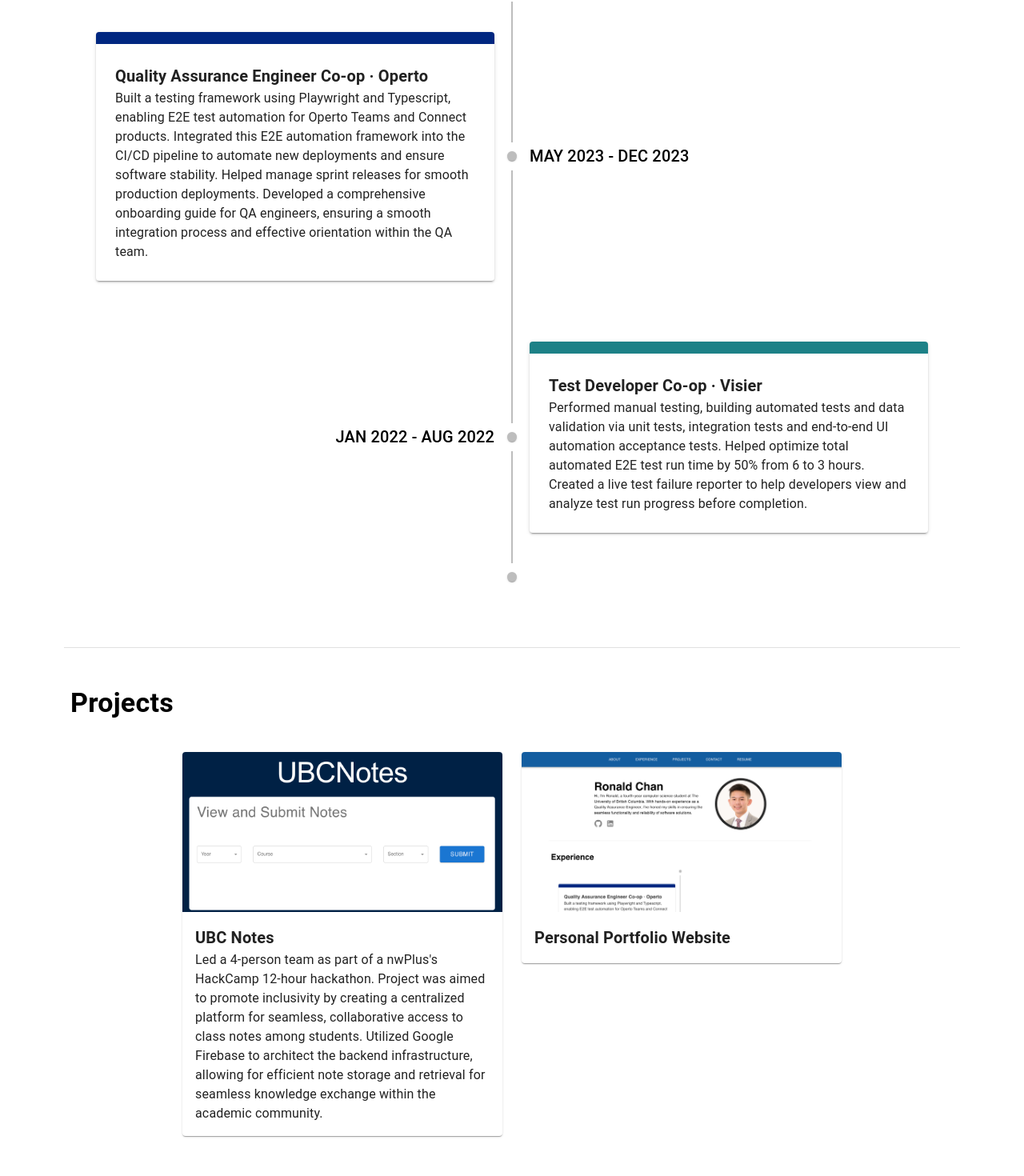
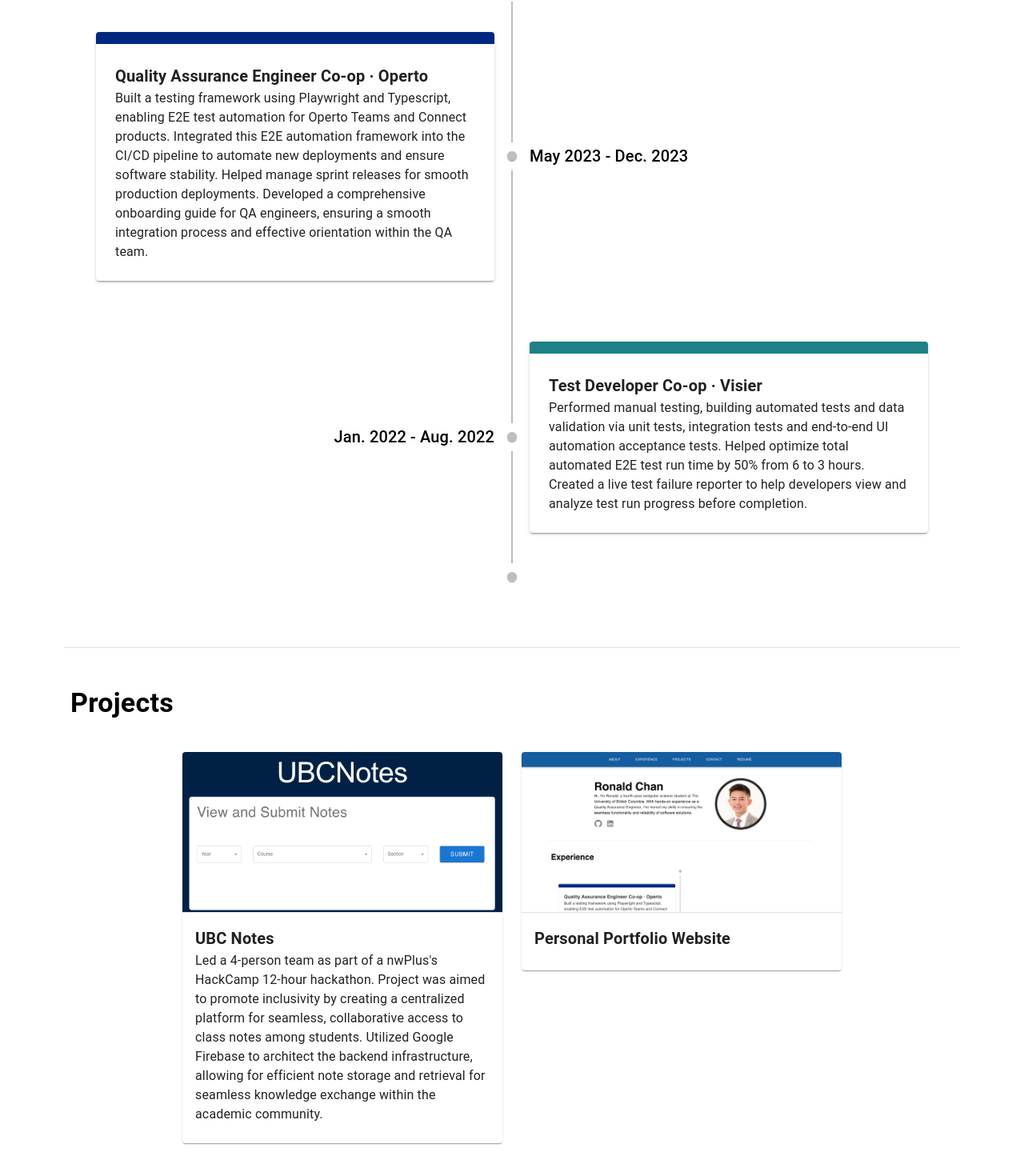
Before and after one commit to ronalldchan/ronalldchan.github.io, a React (Create React App) app: page / in a window 1280 px wide. Shown: the part 526-1996 px from the top of the page at 80% size. Built offline with nearby package versions, Linux system fonts and the light colour scheme.

Commit message:
Format date with . - Removed unused imports / code - Removed card action until useful

```diff
--- a/src/components/Experience.tsx
+++ b/src/components/Experience.tsx
@@ -1,4 +1,4 @@
-import { Box, Container, Typography } from "@mui/material";
+import { Box, Container, List, ListItem, ListItemText, Typography } from "@mui/material";
 import ExperienceForm from "./ExperienceForm";
 import {
   Timeline,
@@ -27,7 +27,7 @@ function Experience() {
               </TimelineSeparator>
               <TimelineContent />
             </TimelineItem>
-            <ExperienceTimelineItem date="MAY 2023 - DEC 2023">
+            <ExperienceTimelineItem date="May 2023 - Dec. 2023">
               <ExperienceForm
                 jobTitle="Quality Assurance Engineer Co&#8209;op"
                 company="Operto"
@@ -37,7 +37,7 @@ function Experience() {
                 color="#002780"
               />
             </ExperienceTimelineItem>
-            <ExperienceTimelineItem date="JAN 2022 - AUG 2022">
+            <ExperienceTimelineItem date="Jan. 2022 - Aug. 2022">
               <ExperienceForm
                 jobTitle="Test Developer Co&#8209;op"
                 company="Visier"
--- a/src/components/ExperienceForm.tsx
+++ b/src/components/ExperienceForm.tsx
@@ -1,5 +1,4 @@
 import { Box, Paper, Typography } from "@mui/material";
-import LaunchIcon from "@mui/icons-material/Launch";
 
 function ExperienceForm(props: {
   jobTitle: string;
--- a/src/components/ExperienceTimelineItem.tsx
+++ b/src/components/ExperienceTimelineItem.tsx
@@ -13,9 +13,7 @@ export default function ExperienceTimelineItem(props: { date: string; children:
   return (
     <TimelineItem>
       <TimelineOppositeContent sx={{ m: "auto 0" }}>
-        <Typography variant="h6" fontWeight={""}>
-          {props.date}
-        </Typography>
+        <Typography variant="h6">{props.date}</Typography>
       </TimelineOppositeContent>
       <TimelineSeparator>
         <TimelineConnector />
--- a/src/components/ProjectCard.tsx
+++ b/src/components/ProjectCard.tsx
@@ -1,19 +1,20 @@
-import { Card, CardActionArea, CardContent, CardMedia, Typography } from "@mui/material";
+import { Card, CardActionArea, CardContent, CardMedia, Divider, Typography } from "@mui/material";
 import sample from "../images/ubcnotes.png";
 import { title } from "process";
 
 function ProjectCard(props: { title: string; description: string; image: string }) {
   return (
     <Card sx={{ width: "400px" }}>
-      <CardActionArea>
+      {/* <CardActionArea> */}
       <CardMedia component={"img"} height={"200"} image={props.image} sx={{ objectPosition: "0% 0%" }} />
+      <Divider />
       <CardContent>
         <Typography variant="h6" fontWeight={"bold"}>
           {props.title}
         </Typography>
         <Typography>{props.description}</Typography>
       </CardContent>
-      </CardActionArea>
+      {/* </CardActionArea> */}
     </Card>
   );
 }
```
Lines whose indentation alone changed are shown as unchanged.
